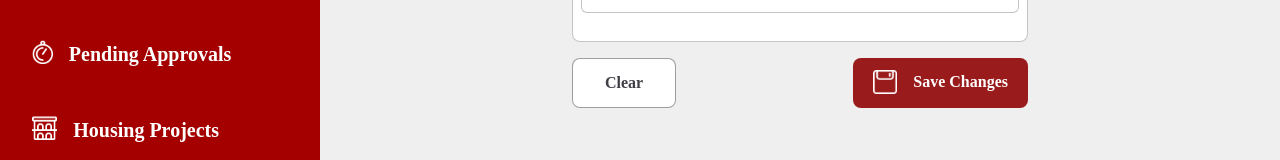
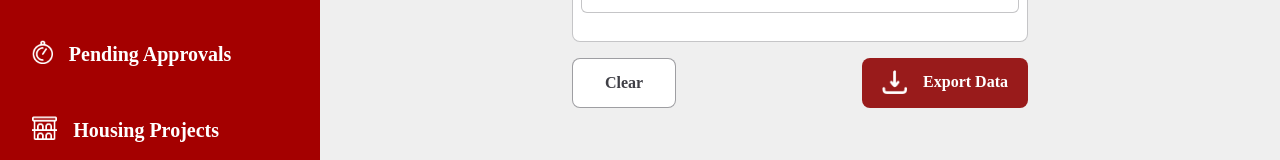
Before and after one commit to HousingAssembly/Audit-Team, a React (Create React App) app in the folder frontend/: page /dashboard/export in a window 1280 px wide. Shown: the part 436-596 px from the top of the page. Built offline with nearby package versions, Linux system fonts and the light colour scheme; sample sign-in values are in the browser's storage.

Commit message:
fixed a bug

```diff
--- a/frontend/src/components/dashboard/ExportCSV.jsx
+++ b/frontend/src/components/dashboard/ExportCSV.jsx
@@ -31,8 +31,8 @@ export default function ExportCSV() {
           <div className="flex justify-between w-full">
               <button className="bg-white border border-zinc-700/50 px-8 py-3 text-zinc-700 font-bold rounded-lg">Clear</button>
               <button className="flex flex-row space-x-4 px-5 py-3 bg-red-800 ml-auto text-white font-bold rounded-lg">
-                <img src="/save-changes.png" alt="Save Changes Icon" className="h-6 w-auto object-contain"/>
-                <div>Save Changes</div>
+                <img src="/export-csv.png" alt="Export CSV Icon" className="h-6 w-auto object-contain"/>
+                <div>Export Data</div>
               </button>
           </div>
         </div>
```
